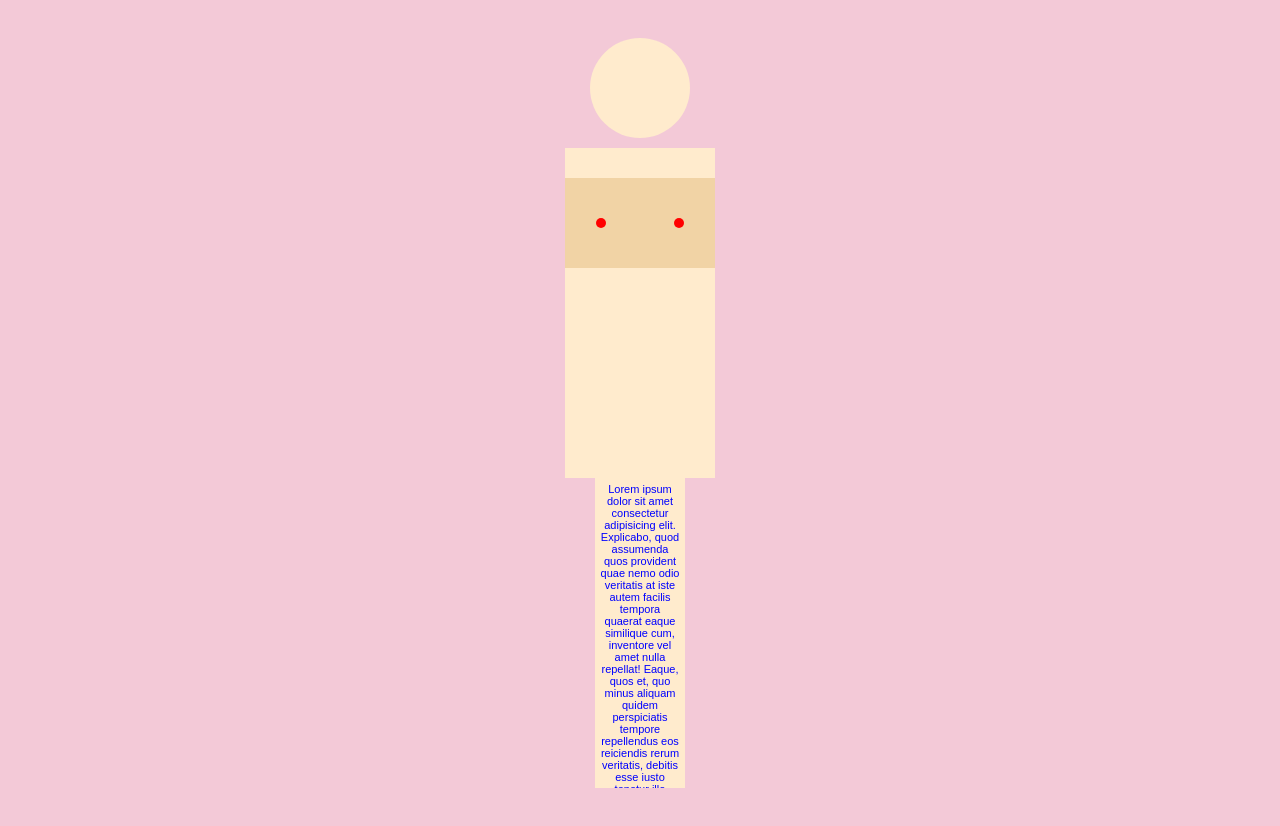
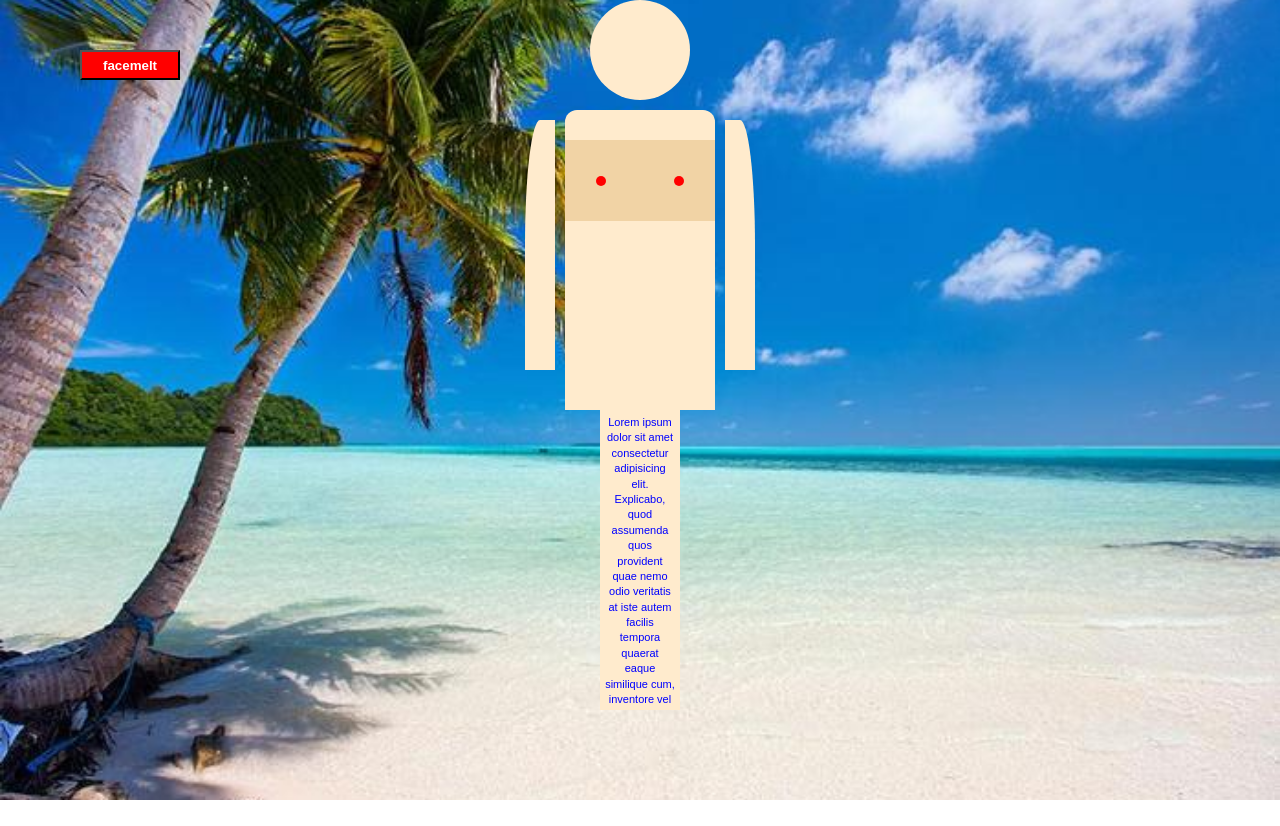
Before and after one commit to TimothyMostert/KombuchaKiller666, a plain HTML site: page index.html in a window 1280 px wide. After the commit the page ends 800 px from the top, so only its background shows below. Drawn offline with Linux system fonts and the light colour scheme.

Commit message:
face melt edition

```diff
--- a/index.html
+++ b/index.html
@@ -1,50 +1,57 @@
 <!DOCTYPE html>
 
 <html lang="en">
-
   <head>
-
-    <meta charset="UTF-8">
-    <meta name="viewport" content="width=device-width, initial-scale=1.0">
-    <link rel="stylesheet" href="./styles/styles.css">
+    <meta charset="UTF-8" />
+    <meta name="viewport" content="width=device-width, initial-scale=1.0" />
+    <link rel="stylesheet" href="./styles/styles.css" />
+    <script src="main.js"></script>
     <title>The Kombucha Killer666</title>
-
   </head>
 
   <body class="classy">
+    <button class="button">
+      facemelt
+    </button>
+    <section class="face centered"></section>
 
-    <section class="face centered">
-    </section>
-
-    <section class="torso centered">
-        <div class=chest>
-            <div class="pec left-pec">
-            </div>
-            <div class="pec right-pec">
+    <section class="master-torso centered">
+      <div class="arm left-arm"></div>
+      <div class="slave-torso centered">
+        <div class="chest">
+          <div class="pec left-pec"></div>
+          <div class="pec right-pec"></div>
         </div>
       </div>
+      <div class="arm right-arm"></div>
     </section>
 
     <section class="legs centered">
       <div>
-            Lorem ipsum dolor sit amet consectetur adipisicing elit. Explicabo, quod assumenda quos provident quae nemo
-            odio veritatis at iste autem facilis tempora quaerat eaque similique cum, inventore vel amet nulla repellat!
-            Eaque, quos et, quo minus aliquam quidem perspiciatis tempore repellendus eos reiciendis rerum veritatis,
-            debitis esse iusto tenetur illo ducimus sint? Provident expedita in officia laborum repudiandae blanditiis,
-            quaerat vero labore itaque hic eveniet excepturi dolores tempore, totam, sed nisi? Ducimus commodi laborum
-            voluptas expedita laudantium reprehenderit alias facilis, deleniti voluptatem minima culpa nam nobis, quae,
-            ex possimus! Eveniet cum necessitatibus ipsum dolorem? Delectus accusamus consequuntur nostrum, minus iusto
-            laboriosam possimus iure veniam laborum modi, debitis a consequatur alias dignissimos expedita non numquam?
-            Rerum, tempora, libero saepe quia delectus labore, ea molestiae repellendus natus repudiandae eum soluta
-            voluptatibus accusamus culpa dolor at doloremque voluptatem nostrum sit non quasi quod. Porro enim aperiam
-            fugiat blanditiis, ab inventore quis sed, sunt ducimus nobis temporibus labore eveniet iure officiis iusto
-            molestias facere necessitatibus doloremque eum dignissimos cum! Animi totam reprehenderit quaerat aspernatur
-            ex, dolorum laborum quibusdam. Architecto expedita cupiditate velit assumenda laborum. Hic ad quaerat
-            repudiandae? Sunt omnis, reprehenderit aperiam recusandae repellat similique illum et veniam doloremque
-            distinctio consectetur? Consequatur, aperiam omnis.
+        Lorem ipsum dolor sit amet consectetur adipisicing elit. Explicabo, quod
+        assumenda quos provident quae nemo odio veritatis at iste autem facilis
+        tempora quaerat eaque similique cum, inventore vel amet nulla repellat!
+        Eaque, quos et, quo minus aliquam quidem perspiciatis tempore
+        repellendus eos reiciendis rerum veritatis, debitis esse iusto tenetur
+        illo ducimus sint? Provident expedita in officia laborum repudiandae
+        blanditiis, quaerat vero labore itaque hic eveniet excepturi dolores
+        tempore, totam, sed nisi? Ducimus commodi laborum voluptas expedita
+        laudantium reprehenderit alias facilis, deleniti voluptatem minima culpa
+        nam nobis, quae, ex possimus! Eveniet cum necessitatibus ipsum dolorem?
+        Delectus accusamus consequuntur nostrum, minus iusto laboriosam possimus
+        iure veniam laborum modi, debitis a consequatur alias dignissimos
+        expedita non numquam? Rerum, tempora, libero saepe quia delectus labore,
+        ea molestiae repellendus natus repudiandae eum soluta voluptatibus
+        accusamus culpa dolor at doloremque voluptatem nostrum sit non quasi
+        quod. Porro enim aperiam fugiat blanditiis, ab inventore quis sed, sunt
+        ducimus nobis temporibus labore eveniet iure officiis iusto molestias
+        facere necessitatibus doloremque eum dignissimos cum! Animi totam
+        reprehenderit quaerat aspernatur ex, dolorum laborum quibusdam.
+        Architecto expedita cupiditate velit assumenda laborum. Hic ad quaerat
+        repudiandae? Sunt omnis, reprehenderit aperiam recusandae repellat
+        similique illum et veniam doloremque distinctio consectetur?
+        Consequatur, aperiam omnis.
       </div>
     </section>
-
   </body>
-
 </html>
--- a/styles/styles.css
+++ b/styles/styles.css
@@ -1,6 +1,42 @@
+* {
+  box-sizing: border-box;
+}
+
+html {
+  font-size: 62.5%;
+  height: 100%;
+  min-height: 100%;
+}
+
+body {
+  font: 400 11px/1.4 sans-serif;
+  margin: 0;
+  background: #fff;
+  height: 100%;
+  min-height: 100%;
+  word-break: break-word;
+  -webkit-word-break: break-word;
+}
+
+.button {
+  position: absolute;
+  top: 50px;
+  left: 80px;
+  width: 100px;
+  height: 30px;
+  background-color: red;
+  color: #fff;
+  font-weight: bolder;
+}
+
+.button:hover {
+  color: black;
+  background-color: white;
+}
+
 .classy {
-    background: #f3c9d7;
-    padding: 30px;
+  background: url("../assets/images/beach-background2.jpg") center center fixed;
+  background-size: cover;
 }
 
 .face {
@@ -11,12 +47,35 @@
   border-radius: 50%;
 }
 
+.master-torso {
+  width: 230px;
+  height: 300px;
+  display: flex;
+  justify-content: space-between;
+}
 
-.torso {
+.arm {
+  width: 30px;
+  height: 250px;
+  background-color: blanchedalmond;
+  margin-top: 10px;
+}
+
+.left-arm {
+  border-top-left-radius: 50%;
+}
+
+.right-arm {
+  border-top-right-radius: 50%;
+}
+
+.slave-torso {
   width: 150px;
-    height: 300px;
+  height: 100%;
   background-color: blanchedalmond;
   padding-top: 30px;
+  border-top-left-radius: 12px;
+  border-top-right-radius: 12px;
 }
 
 .chest {
@@ -28,13 +87,15 @@
   justify-content: space-evenly;
 }
 
-.pec+.pec {
+.pec + .pec {
   margin-left: 24%;
 }
 
-.left-pec {}
+.left-pec {
+}
 
-.right-pec {}
+.right-pec {
+}
 
 .pec {
   width: 10px;
```
Also changed, not shown: assets/images/beach-background.jpg (added), assets/images/beach-background2.jpg (added), assets/images/left-boob.jpg (added), assets/test.txt (deleted), main.js (added). Lines whose indentation alone changed are shown as unchanged.
